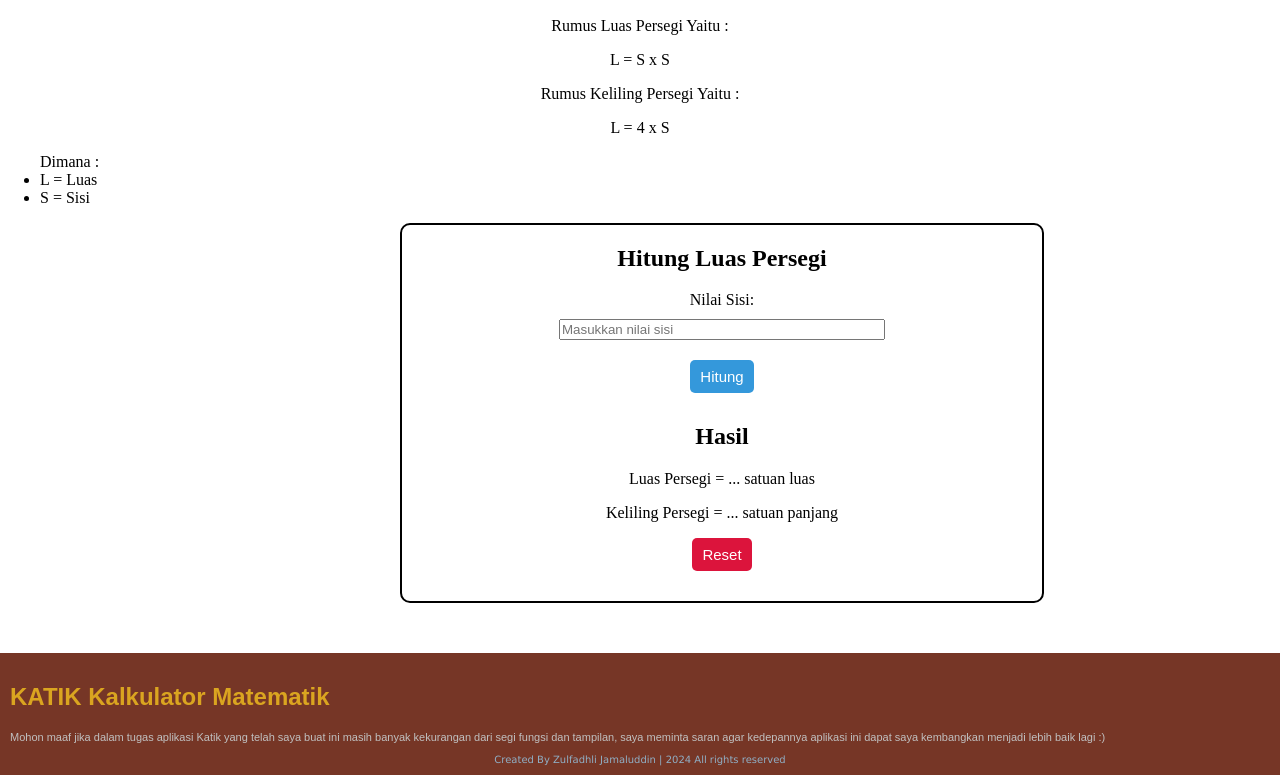
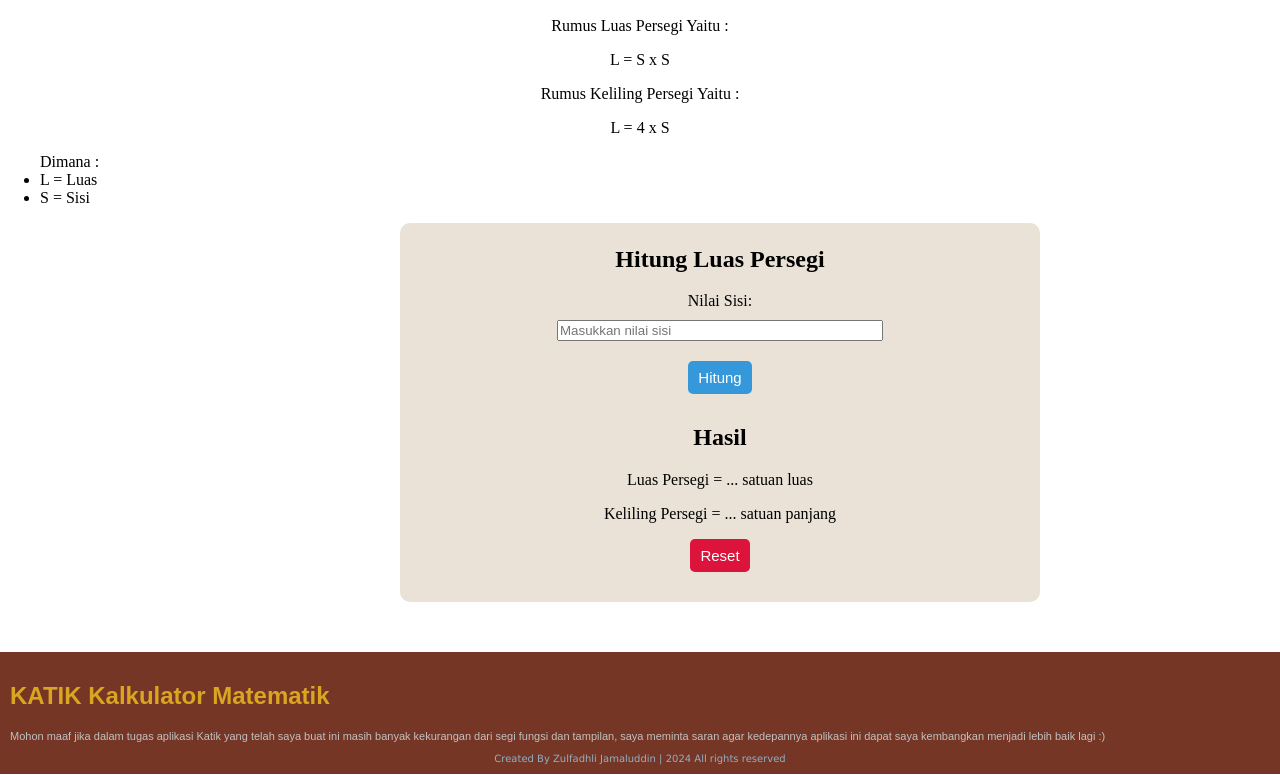
Before and after one commit to revou-fundamental-course/8-jan-24-zulfadhli13, a plain HTML site: page index.html in a window 1280 px wide. Shown: the part 741-1516 px from the top of the page. Drawn offline with Linux system fonts and the light colour scheme.

Commit message:
menambahkan warna background di hitung luas persegi

```diff
--- a/css/style.css
+++ b/css/style.css
@@ -17,12 +17,13 @@ body {
 
 #container2 {
   text-align: center;
-  border: 2px solid black;
+  border: 2px solid none;
   width: 50%;
   margin-left: 50vh;
   padding-bottom: 30px;
+  padding-top: 3px;
   border-radius: 10px;
-  background-color: white;
+  background-color: #eae2d6;
 }
 
 img {
```
